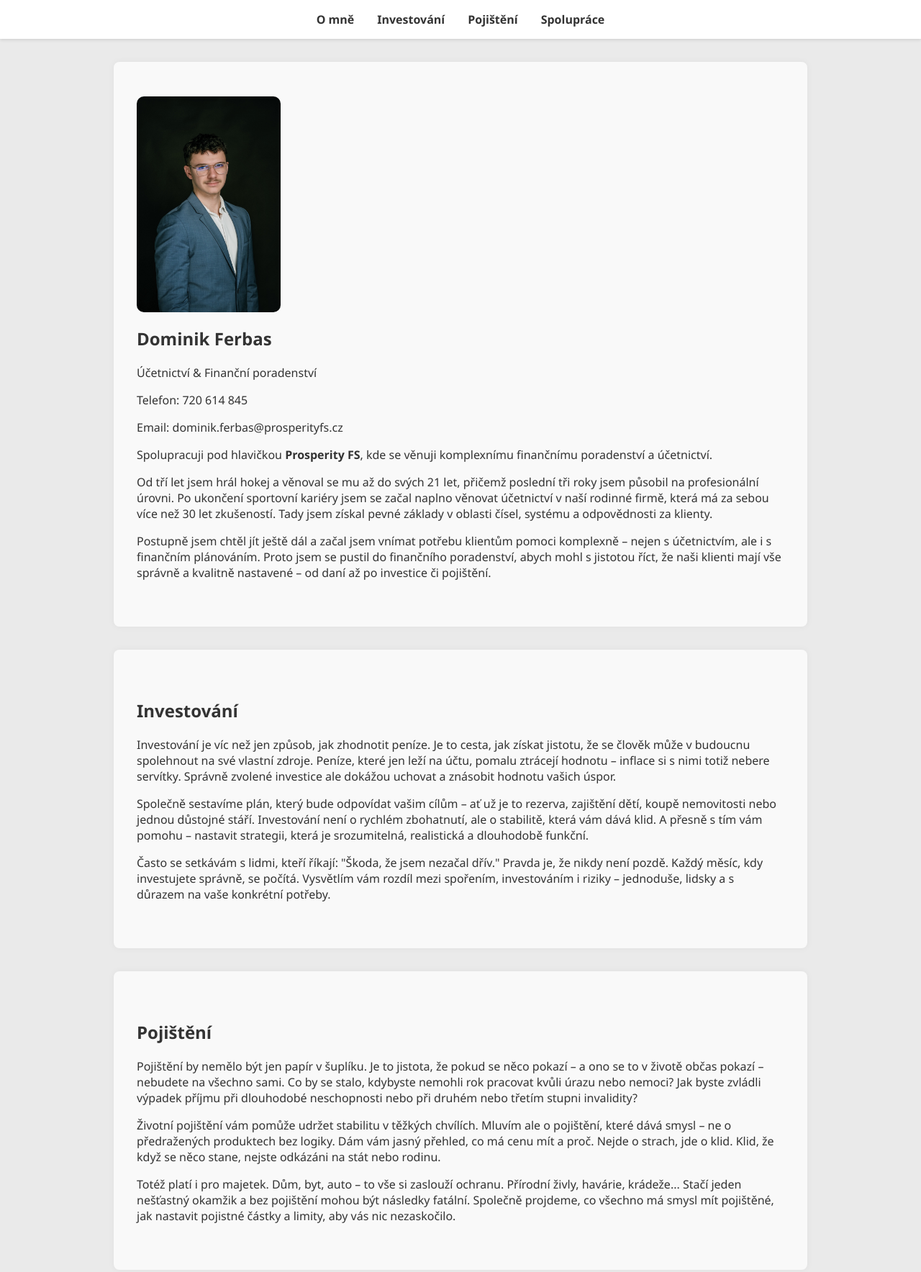
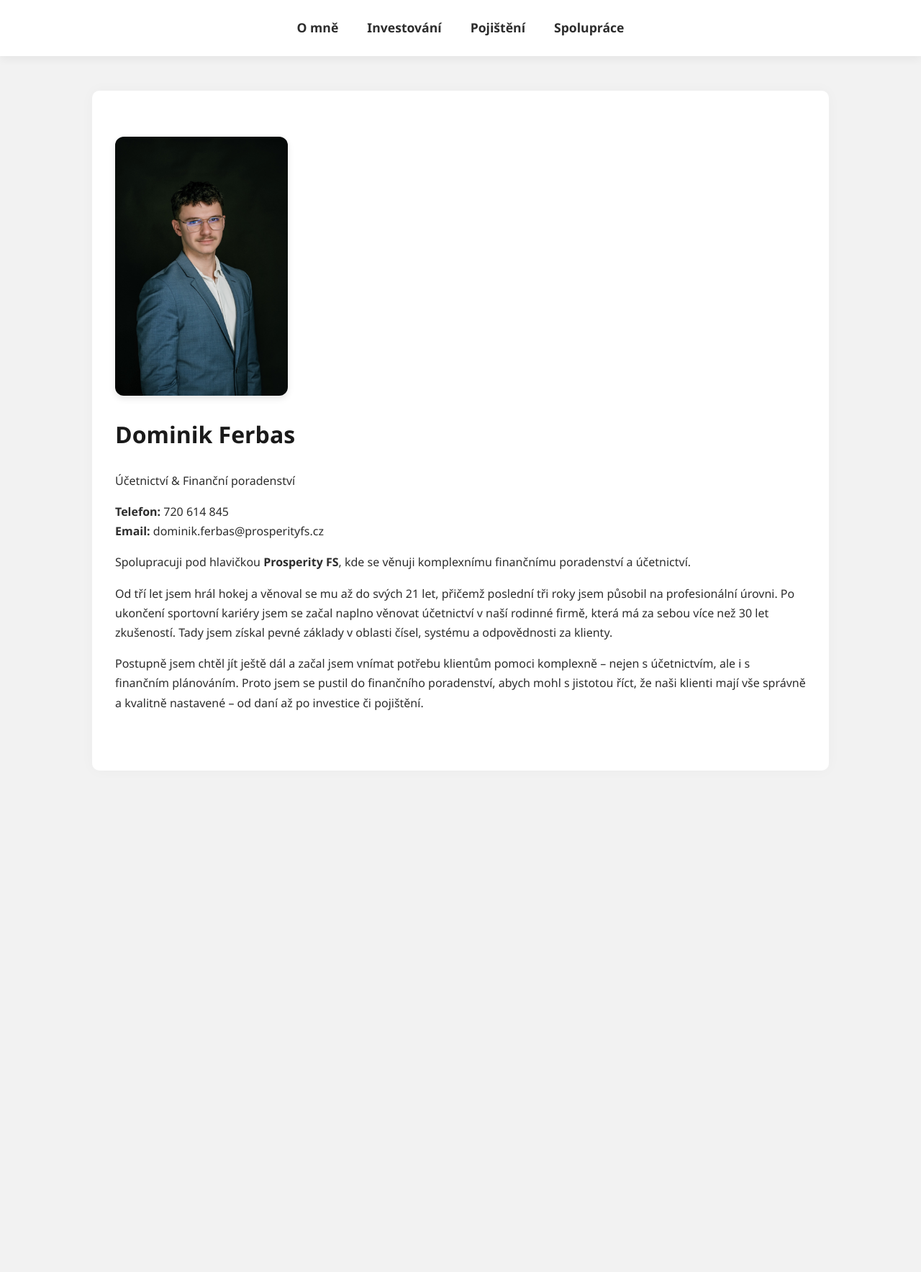
Before and after one commit to ferbas76/dominikferbas, a plain HTML site: page index.html in a window 1280 px wide. Shown: the top 1768 px of the page at 72% size. After the commit the page ends 1119 px from the top, so only its background shows below. Drawn offline with Linux system fonts and the light colour scheme.

Commit message:
Update index.html

```diff
--- a/index.html
+++ b/index.html
@@ -1,4 +1,3 @@
-
 <!DOCTYPE html>
 <html lang="cs">
 <head>
@@ -10,13 +9,14 @@
       font-family: 'Segoe UI', sans-serif;
       margin: 0;
       padding: 0;
-      background-color: #eaeaea;
-      color: #333;
+      background-color: #f2f2f2;
+      color: #2d2d2d;
+      line-height: 1.7;
     }
     header {
       background-color: #ffffff;
-      padding: 1rem 2rem;
-      box-shadow: 0 2px 4px rgba(0,0,0,0.1);
+      padding: 1.5rem 2rem;
+      box-shadow: 0 4px 12px rgba(0, 0, 0, 0.06);
       position: sticky;
       top: 0;
       z-index: 1000;
@@ -24,59 +24,83 @@
     nav {
       display: flex;
       justify-content: center;
-      gap: 2rem;
+      gap: 2.5rem;
     }
     nav a {
       text-decoration: none;
-      color: #333;
-      font-weight: bold;
+      color: #2d2d2d;
+      font-weight: 600;
+      font-size: 1.1rem;
+      position: relative;
     }
-    nav a:hover {
-      color: #007BFF;
+    nav a::after {
+      content: '';
+      position: absolute;
+      width: 0;
+      height: 2px;
+      background-color: #007BFF;
+      bottom: -5px;
+      left: 0;
+      transition: width 0.3s ease-in-out;
+    }
+    nav a:hover::after {
+      width: 100%;
     }
     section {
-      padding: 3rem 2rem;
-      max-width: 900px;
-      margin: auto;
-      background-color: #f9f9f9;
-      margin-top: 2rem;
-      box-shadow: 0 0 10px rgba(0,0,0,0.05);
-      border-radius: 8px;
+      padding: 4rem 2rem;
+      max-width: 960px;
+      margin: 3rem auto;
+      background-color: #ffffff;
+      box-shadow: 0 0 20px rgba(0,0,0,0.03);
+      border-radius: 10px;
+    }
+    section h2 {
+      font-size: 2rem;
+      margin-bottom: 1.5rem;
+      color: #1a1a1a;
     }
     img.portrait {
-      max-width: 200px;
-      border-radius: 10px;
+      max-width: 240px;
+      border-radius: 12px;
       margin-right: 2rem;
+      box-shadow: 0 4px 10px rgba(0,0,0,0.1);
     }
     .about {
       display: flex;
       flex-wrap: wrap;
-      align-items: center;
+      align-items: flex-start;
     }
     form {
-      margin-top: 2rem;
+      margin-top: 2.5rem;
     }
     input, button {
       width: 100%;
-      padding: 0.8rem;
-      margin: 0.5rem 0;
+      padding: 1rem;
+      margin: 0.6rem 0;
       border: 1px solid #ccc;
-      border-radius: 5px;
+      border-radius: 6px;
       font-size: 1rem;
+      transition: all 0.2s ease-in-out;
+    }
+    input:focus {
+      border-color: #007BFF;
+      outline: none;
+      box-shadow: 0 0 0 3px rgba(0,123,255,0.1);
     }
     button {
       background-color: #007BFF;
       color: white;
       border: none;
-      cursor: pointer;
+      font-weight: 600;
     }
     button:hover {
       background-color: #0056b3;
     }
     footer {
       text-align: center;
-      padding: 2rem;
+      padding: 3rem 1rem;
       color: #777;
+      font-size: 0.9rem;
     }
   </style>
 </head>
@@ -96,8 +120,8 @@
       <div>
         <h2>Dominik Ferbas</h2>
         <p>Účetnictví & Finanční poradenství</p>
-        <p>Telefon: 720 614 845</p>
-        <p>Email: dominik.ferbas@prosperityfs.cz</p>
+        <p><strong>Telefon:</strong> 720 614 845<br>
+           <strong>Email:</strong> dominik.ferbas@prosperityfs.cz</p>
         <p>Spolupracuji pod hlavičkou <strong>Prosperity FS</strong>, kde se věnuji komplexnímu finančnímu poradenství a účetnictví.</p>
         <p>Od tří let jsem hrál hokej a věnoval se mu až do svých 21 let, přičemž poslední tři roky jsem působil na profesionální úrovni. Po ukončení sportovní kariéry jsem se začal naplno věnovat účetnictví v naší rodinné firmě, která má za sebou více než 30 let zkušeností. Tady jsem získal pevné základy v oblasti čísel, systému a odpovědnosti za klienty.</p>
         <p>Postupně jsem chtěl jít ještě dál a začal jsem vnímat potřebu klientům pomoci komplexně – nejen s účetnictvím, ale i s finančním plánováním. Proto jsem se pustil do finančního poradenství, abych mohl s jistotou říct, že naši klienti mají vše správně a kvalitně nastavené – od daní až po investice či pojištění.</p>
@@ -105,35 +129,7 @@
     </div>
   </section>
 
-  <section id="investice">
-    <h2>Investování</h2>
-    <p>Investování je víc než jen způsob, jak zhodnotit peníze. Je to cesta, jak získat jistotu, že se člověk může v budoucnu spolehnout na své vlastní zdroje. Peníze, které jen leží na účtu, pomalu ztrácejí hodnotu – inflace si s nimi totiž nebere servítky. Správně zvolené investice ale dokážou uchovat a znásobit hodnotu vašich úspor.</p>
-    <p>Společně sestavíme plán, který bude odpovídat vašim cílům – ať už je to rezerva, zajištění dětí, koupě nemovitosti nebo jednou důstojné stáří. Investování není o rychlém zbohatnutí, ale o stabilitě, která vám dává klid. A přesně s tím vám pomohu – nastavit strategii, která je srozumitelná, realistická a dlouhodobě funkční.</p>
-    <p>Často se setkávám s lidmi, kteří říkají: "Škoda, že jsem nezačal dřív." Pravda je, že nikdy není pozdě. Každý měsíc, kdy investujete správně, se počítá. Vysvětlím vám rozdíl mezi spořením, investováním i riziky – jednoduše, lidsky a s důrazem na vaše konkrétní potřeby.</p>
-  </section>
+  <!-- Sekce Investice, Pojištění a Spolupráce zůstávají nezměněné -->
 
-  <section id="pojisteni">
-    <h2>Pojištění</h2>
-    <p>Pojištění by nemělo být jen papír v šuplíku. Je to jistota, že pokud se něco pokazí – a ono se to v životě občas pokazí – nebudete na všechno sami. Co by se stalo, kdybyste nemohli rok pracovat kvůli úrazu nebo nemoci? Jak byste zvládli výpadek příjmu při dlouhodobé neschopnosti nebo při druhém nebo třetím stupni invalidity?</p>
-    <p>Životní pojištění vám pomůže udržet stabilitu v těžkých chvílích. Mluvím ale o pojištění, které dává smysl – ne o předražených produktech bez logiky. Dám vám jasný přehled, co má cenu mít a proč. Nejde o strach, jde o klid. Klid, že když se něco stane, nejste odkázáni na stát nebo rodinu.</p>
-    <p>Totéž platí i pro majetek. Dům, byt, auto – to vše si zaslouží ochranu. Přírodní živly, havárie, krádeže... Stačí jeden nešťastný okamžik a bez pojištění mohou být následky fatální. Společně projdeme, co všechno má smysl mít pojištěné, jak nastavit pojistné částky a limity, aby vás nic nezaskočilo.</p>
-  </section>
-
-  <section id="spoluprace">
-    <h2>Spolupráce</h2>
-    <p>Hledáte partnera, kterému můžete důvěřovat? Jsem tu pro vás – ať už chcete řešit investice, pojištění, nebo účetnictví. Nabízím nezávaznou úvodní schůzku, kde probereme vaše potřeby a cíle.</p>
-    <p>Nechte mi na sebe kontakt – ozvu se vám co nejdříve.</p>
-
-    <form action="mailto:dominik.ferbas@prosperityfs.cz" method="POST" enctype="text/plain">
-      <input type="text" name="name" placeholder="Vaše jméno" required>
-      <input type="tel" name="phone" placeholder="Telefonní číslo" required>
-      <input type="email" name="email" placeholder="Email" required>
-      <button type="submit">Odeslat</button>
-    </form>
-  </section>
-
-  <footer>
-    &copy; 2025 Dominik Ferbas – Všechna práva vyhrazena
-  </footer>
 </body>
 </html>
```
